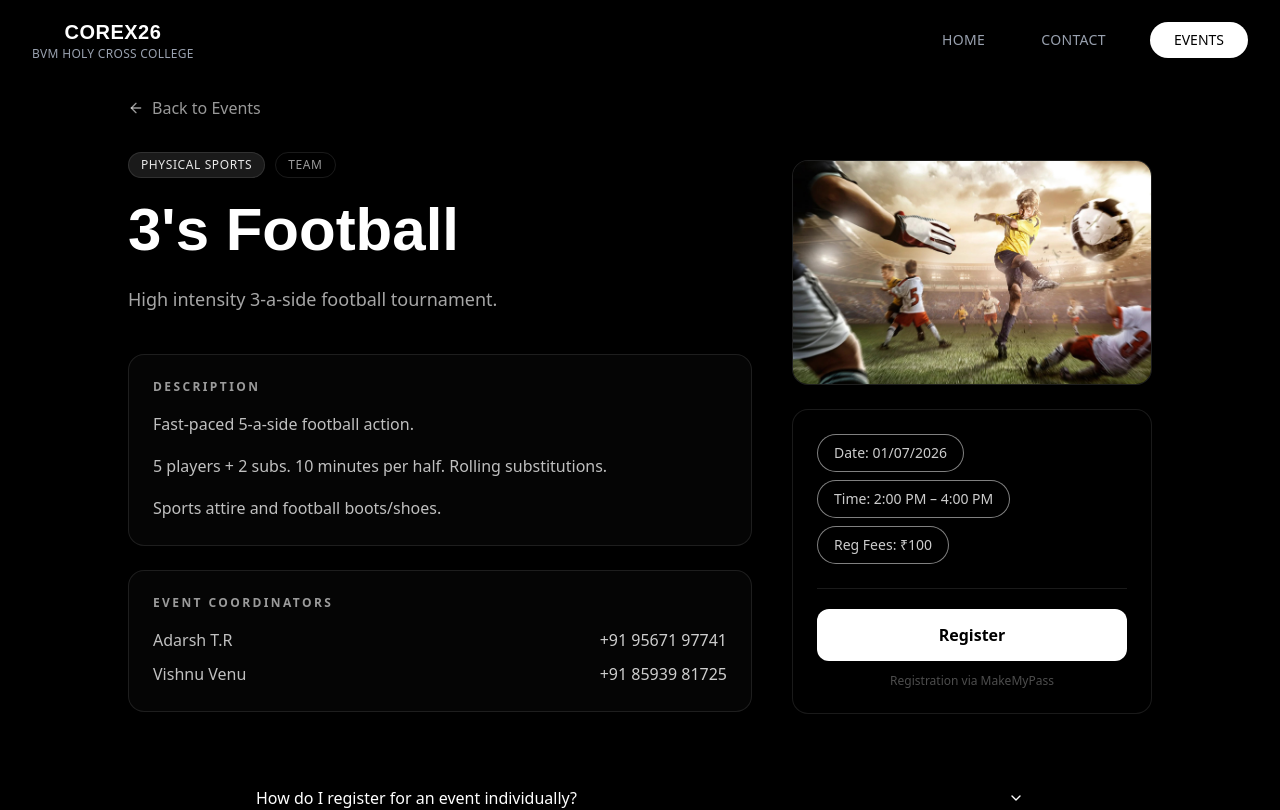
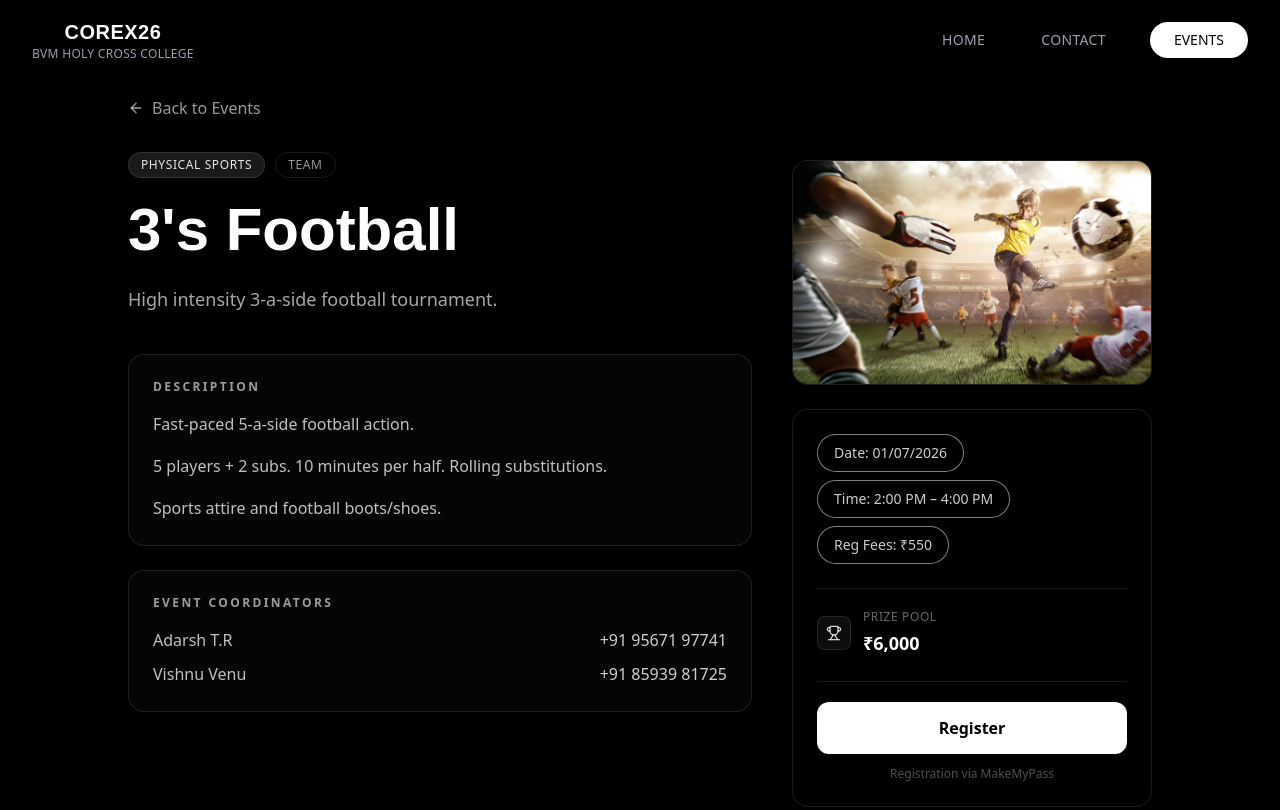
Before and after one commit to JittoJoseph/BVM-TicketingPlatform, a Next.js app: page /events/3s-football in a window 1280 px wide. Shown: the top 810 px of the page. Built offline with nearby package versions, Linux system fonts and the light colour scheme.

Commit message:
feat: Add prize pool details to event info card and update event data structure

```diff
--- a/src/components/event-info-card.tsx
+++ b/src/components/event-info-card.tsx
@@ -2,6 +2,7 @@
 
 import { useState } from "react";
 import Link from "next/link";
+import { Trophy } from "lucide-react";
 import type { Event } from "@/lib/events";
 
 interface EventInfoCardProps {
@@ -77,6 +78,62 @@ function EventInfoCard({ event, variant }: EventInfoCardProps) {
           ))}
         </div>
 
+        {event.prizes && (
+          <div className="mt-6 pt-5 border-t border-white/10">
+            <div className="space-y-3">
+              <div className="flex items-center gap-3">
+                <div className="rounded-lg border border-white/10 bg-white/5 p-2">
+                  <Trophy className="h-4 w-4 text-white/80" />
+                </div>
+                <div>
+                  <p className="text-xs text-white/40 uppercase tracking-wider font-medium">
+                    Prize Pool
+                  </p>
+                  <p className="mt-1 text-lg font-semibold text-white">
+                    {event.prizes.total}
+                  </p>
+                </div>
+              </div>
+              {(event.prizes.first ||
+                event.prizes.second ||
+                event.prizes.third) && (
+                <div className="grid grid-cols-3 gap-4 text-center">
+                  {event.prizes.first && (
+                    <div>
+                      <div className="text-xs text-white/60 uppercase tracking-wider">
+                        1st
+                      </div>
+                      <div className="text-sm font-semibold text-white">
+                        {event.prizes.first}
+                      </div>
+                    </div>
+                  )}
+                  {event.prizes.second && (
+                    <div>
+                      <div className="text-xs text-white/60 uppercase tracking-wider">
+                        2nd
+                      </div>
+                      <div className="text-sm font-semibold text-white">
+                        {event.prizes.second}
+                      </div>
+                    </div>
+                  )}
+                  {event.prizes.third && (
+                    <div>
+                      <div className="text-xs text-white/60 uppercase tracking-wider">
+                        3rd
+                      </div>
+                      <div className="text-sm font-semibold text-white">
+                        {event.prizes.third}
+                      </div>
+                    </div>
+                  )}
+                </div>
+              )}
+            </div>
+          </div>
+        )}
+
         <div className="mt-6 pt-5 border-t border-white/10">
           {event.requiresRegistration !== false ? (
             event.bvmAllowed === false ? (
--- a/src/lib/events.ts
+++ b/src/lib/events.ts
@@ -6,7 +6,12 @@ export type Event = {
   startTime?: string;
   endTime?: string | null;
   pricing: string;
-  prizePool: string;
+  prizes?: {
+    total: string;
+    first?: string;
+    second?: string;
+    third?: string;
+  };
   makemypassUrl: string;
   image: string;
   shortDescription: string;
@@ -27,7 +32,12 @@ export const EVENTS: Event[] = [
     startTime: "12:00",
     endTime: "13:00",
     pricing: "₹100",
-    prizePool: "₹6,000",
+    prizes: {
+      total: "₹8,500",
+      first: "₹4,000",
+      second: "₹3,000",
+      third: "₹1,500"
+    },
     makemypassUrl: "https://app.makemypass.com/org/corex-2026",
     image: "/valo.jpg",
     shortDescription: "5v5 Tactical Shooter Competition. Plant the spike or defuse it.",
@@ -46,7 +56,9 @@ export const EVENTS: Event[] = [
     startTime: "14:30",
     endTime: "15:30",
     pricing: "₹100",
-    prizePool: "₹6,000",
+    prizes: {
+      total: "₹6,000"
+    },
     makemypassUrl: "https://app.makemypass.com/org/corex-2026",
     image: "/pess.jpg",
     shortDescription: "1v1 Console-Style Football. Show your skills on the virtual pitch.",
@@ -64,8 +76,13 @@ export const EVENTS: Event[] = [
     dates: ["2026-01-08"],
     startTime: "09:30",
     endTime: "11:30",
-    pricing: "₹300",
-    prizePool: "₹6,000",
+    pricing: "₹200",
+    prizes: {
+      total: "₹8,500",
+      first: "₹4,000",
+      second: "₹3,000",
+      third: "₹1,500"
+    },
     makemypassUrl: "https://app.makemypass.com/org/corex-2026",
     image: "/ui-ux-design.jpg",
     shortDescription: "Design the future. Create intuitive and beautiful user interfaces.",
@@ -85,7 +102,9 @@ export const EVENTS: Event[] = [
     startTime: "12:30",
     endTime: "13:30",
     pricing: "₹100",
-    prizePool: "₹6,000",
+    prizes: {
+      total: "₹6,000"
+    },
     makemypassUrl: "https://app.makemypass.com/org/corex-2026",
     image: "/minimiltia.jpg",
     shortDescription: "Nostalgic 2D Multiplayer Chaos. Battle it out in the classic arena.",
@@ -104,7 +123,9 @@ export const EVENTS: Event[] = [
     startTime: "11:30",
     endTime: "12:30",
     pricing: "₹100",
-    prizePool: "₹6,000",
+    prizes: {
+      total: "₹6,000"
+    },
     makemypassUrl: "https://app.makemypass.com/org/corex-2026",
     image: "/bgmi.jpg",
     shortDescription: "Battle Royale Squad Championship. Winner Winner Chicken Dinner.",
@@ -123,7 +144,9 @@ export const EVENTS: Event[] = [
     startTime: "14:00",
     endTime: "16:00",
     pricing: "₹100",
-    prizePool: "₹6,000",
+    prizes: {
+      total: "₹6,000"
+    },
     makemypassUrl: "https://app.makemypass.com/org/corex-2026",
     image: "/coding.jpg",
     shortDescription: "Solve complex algorithmic problems within the time limit.",
@@ -143,7 +166,9 @@ export const EVENTS: Event[] = [
     startTime: "11:00",
     endTime: "12:00",
     pricing: "₹100",
-    prizePool: "₹6,000",
+    prizes: {
+      total: "₹6,000"
+    },
     makemypassUrl: "https://app.makemypass.com/org/corex-2026",
     image: "/speed-typing.jpg",
     shortDescription: "Test your typing speed and accuracy in this fast-paced competition.",
@@ -161,8 +186,10 @@ export const EVENTS: Event[] = [
     dates: ["2026-01-07"],
     startTime: "14:00",
     endTime: "16:00",
-    pricing: "₹100",
-    prizePool: "₹6,000",
+    pricing: "₹550",
+    prizes: {
+      total: "₹6,000"
+    },
     makemypassUrl: "https://app.makemypass.com/org/corex-2026",
     image: "/3s-football.jpg",
     shortDescription: "High intensity 3-a-side football tournament.",
@@ -179,7 +206,6 @@ export const EVENTS: Event[] = [
     category: "Experience Zone",
     dates: ["2026-01-07", "2026-01-08"],
     pricing: "Free",
-    prizePool: "N/A",
     makemypassUrl: "",
     image: "/exhibition.jpg",
     shortDescription: "Explore the latest in tech and innovation.",
@@ -195,7 +221,6 @@ export const EVENTS: Event[] = [
     startTime: "18:00",
     endTime: "20:00",
     pricing: "Free",
-    prizePool: "N/A",
     makemypassUrl: "",
     image: "/cultural.jpg",
     shortDescription: "Enjoy cultural performances and entertainment.",
@@ -209,7 +234,6 @@ export const EVENTS: Event[] = [
     category: "Experience Zone",
     dates: ["2026-01-07", "2026-01-08"],
     pricing: "Free",
-    prizePool: "N/A",
     makemypassUrl: "",
     image: "/vr.jpg",
     shortDescription: "Immerse yourself in virtual reality experiences.",
```
